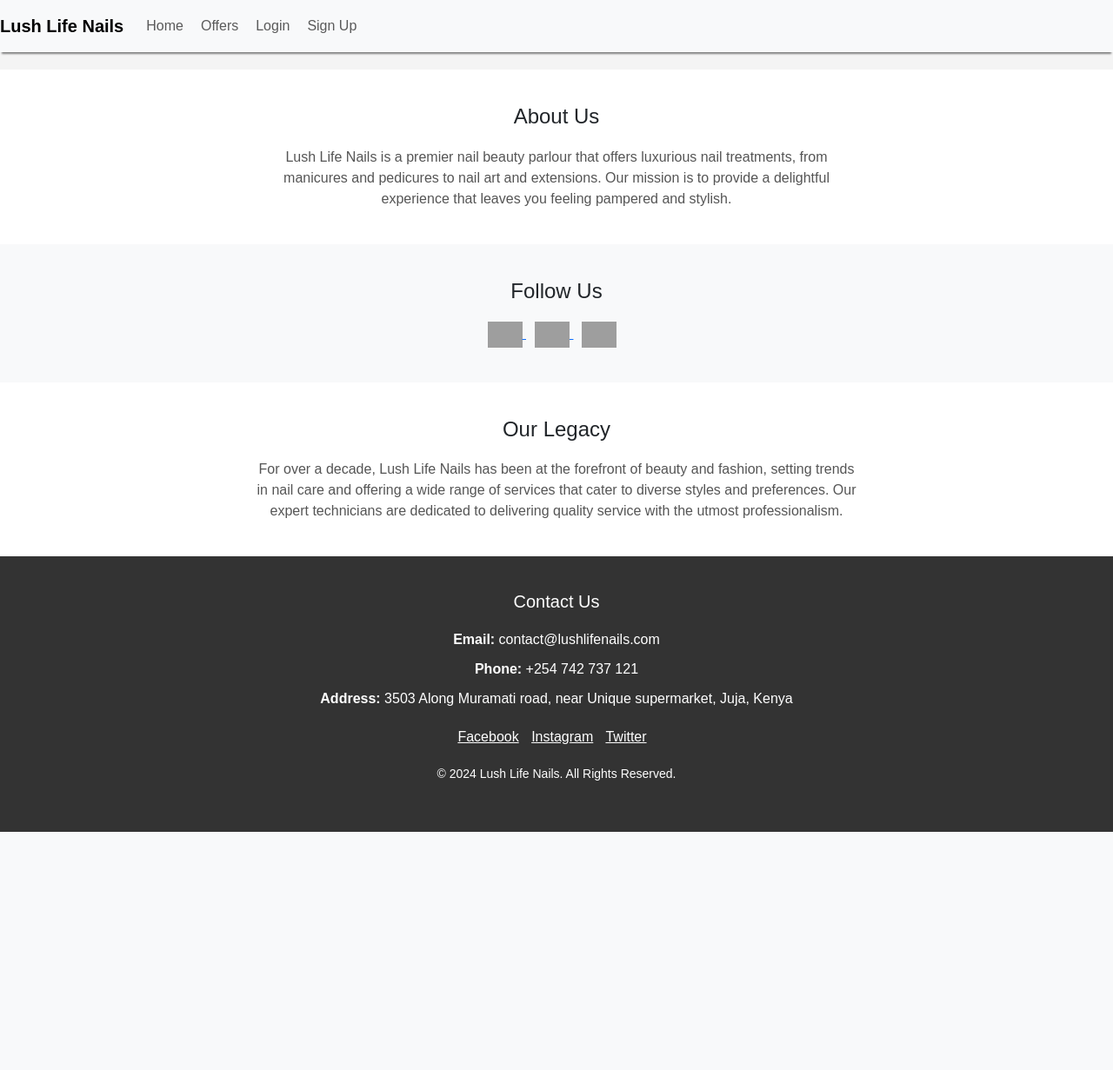
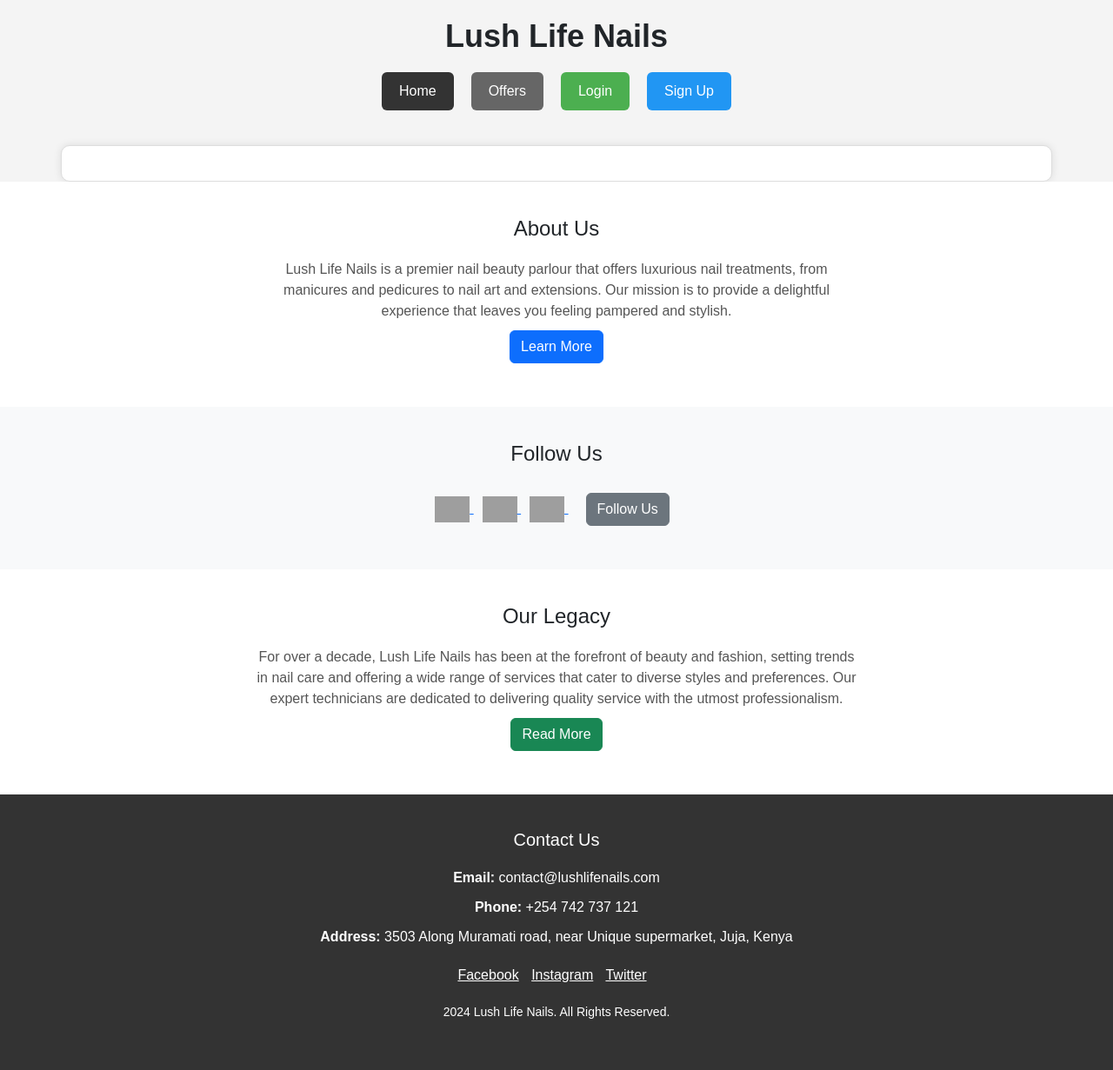
Before and after one commit to stanly08/LushLife_nails, a Python web app: template app/templates/base.html in a window 1280 px wide. Shown: the whole page at 87% size. Before the commit the page ends 957 px from the top, so only its background shows below. Run offline with Jinja, Linux system fonts and the light colour scheme; the template is opened without the code that fills it, so the values that code supplies are empty; grey boxes are pictures that could not be loaded.

Commit message:
Update base.html

```diff
--- a/app/templates/base.html
+++ b/app/templates/base.html
@@ -8,21 +8,19 @@
 </head>
 <body style="font-family: Arial, sans-serif; background-color: #f4f4f4;">
 
-    <header>
-        <nav class="navbar navbar-expand-lg navbar-light bg-light" style="box-shadow: 0 4px 2px -2px gray;">
-            <a class="navbar-brand" href="#" style="font-weight: bold;">Lush Life Nails</a>
-            <div class="collapse navbar-collapse">
-                <ul class="navbar-nav ml-auto">
-                    <li class="nav-item"><a class="nav-link" href="/" style="padding: 10px; color: #5A5A5A;">Home</a></li>
-                    <li class="nav-item"><a class="nav-link" href="/offers" style="padding: 10px; color: #5A5A5A;">Offers</a></li>
-                    <li class="nav-item"><a class="nav-link" href="/login" style="padding: 10px; color: #5A5A5A;">Login</a></li>
-                    <li class="nav-item"><a class="nav-link" href="/signup" style="padding: 10px; color: #5A5A5A;">Sign Up</a></li>
-                </ul>
-            </div>
+    <header style="text-align: center; padding: 20px;">
+        <h1 style="font-weight: bold; font-size: 36px; margin-bottom: 20px;">Lush Life Nails</h1>
+        <nav>
+            <ul style="list-style: none; padding: 0; margin: 0; display: flex; justify-content: center;">
+                <li style="margin-right: 20px;"><button class="btn btn-primary" style="background-color: #333; color: #fff; border: none; padding: 10px 20px; font-size: 16px; cursor: pointer;">Home</button></li>
+                <li style="margin-right: 20px;"><button class="btn btn-secondary" style="background-color: #666; color: #fff; border: none; padding: 10px 20px; font-size: 16px; cursor: pointer;">Offers</button></li>
+                <li style="margin-right: 20px;"><button class="btn btn-success" style="background-color: #4CAF50; color: #fff; border: none; padding: 10px 20px; font-size: 16px; cursor: pointer;">Login</button></li>
+                <li><button class="btn btn-info" style="background-color: #2196F3; color: #fff; border: none; padding: 10px 20px; font-size: 16px; cursor: pointer;">Sign Up</button></li>
+            </ul>
         </nav>
     </header>
 
-    <main class="container" style="margin-top: 20px;">
+    <main class="container" style="margin-top: 20px; padding: 20px; background-color: #fff; border: 1px solid #ddd; border-radius: 10px; box-shadow: 0 0 10px rgba(0, 0, 0, 0.1);">
         {% block content %}
         {% endblock %}
     </main>
@@ -31,6 +29,7 @@
     <section id="about" style="padding: 40px 0; background-color: #fff; text-align: center;">
         <h2 style="font-size: 24px; margin-bottom: 20px;">About Us</h2>
         <p style="max-width: 700px; margin: auto; color: #555;">Lush Life Nails is a premier nail beauty parlour that offers luxurious nail treatments, from manicures and pedicures to nail art and extensions. Our mission is to provide a delightful experience that leaves you feeling pampered and stylish.</p>
+        <button class="btn btn-primary" style="margin: 10px;">Learn More</button>
     </section>
 
     <!-- Social Media Section -->
@@ -45,12 +44,14 @@
         <a href="https://www.twitter.com" target="_blank" style="margin-right: 10px;">
             <img src="twitter-icon.png" alt="Twitter" style="width: 40px;">
         </a>
+        <button class="btn btn-secondary" style="margin: 10px;">Follow Us</button>
     </section>
 
     <!-- Legacy Section -->
     <section id="legacy" style="padding: 40px 0; background-color: #fff; text-align: center;">
         <h2 style="font-size: 24px; margin-bottom: 20px;">Our Legacy</h2>
         <p style="max-width: 700px; margin: auto; color: #555;">For over a decade, Lush Life Nails has been at the forefront of beauty and fashion, setting trends in nail care and offering a wide range of services that cater to diverse styles and preferences. Our expert technicians are dedicated to delivering quality service with the utmost professionalism.</p>
+        <button class="btn btn-success" style="margin: 10px;">Read More</button>
     </section>
 
     <!-- Footer Section with Contacts -->
@@ -66,8 +67,11 @@
                 <a href="https://www.twitter.com" target="_blank" style="margin-right: 10px; color: #fff;">Twitter</a>
             </div>
         </div>
-        <p style="margin-top: 20px; font-size: 14px;">© 2024 Lush Life Nails. All Rights Reserved.</p>
+        <p style="margin-top: 20px; font-size: 14px;"> 2024 Lush Life Nails. All Rights Reserved.</p>
     </footer>
 
 </body>
 </html>
+
+</body>
+</html>
```
